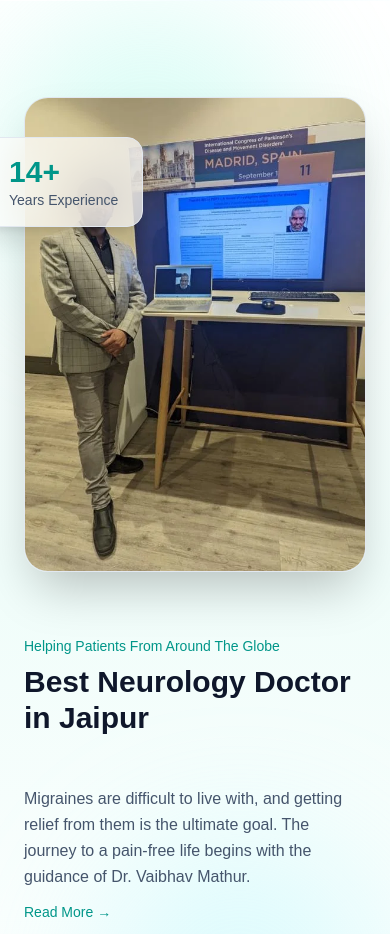
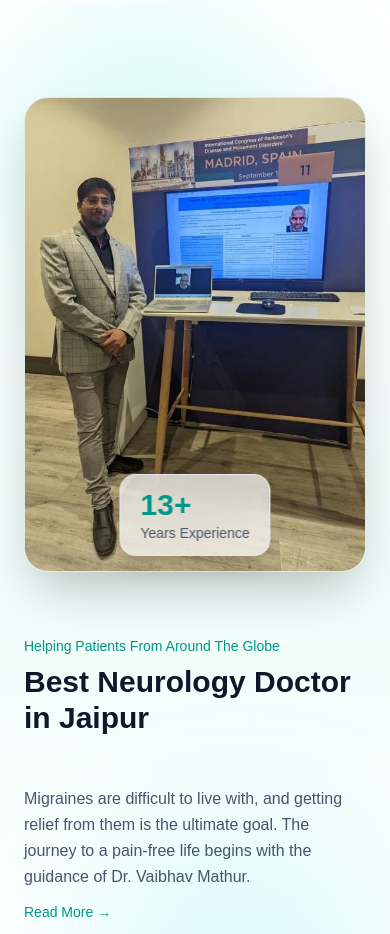
Before and after one commit to devanshumathur22/DR-VAIBHAV, a Next.js app: page / in a window 390 px wide. Shown: the part 6120-7054 px from the top of the page. Built offline with nearby package versions, Linux system fonts and the light colour scheme.

Commit message:
fix mobile UI overlap and navbar scroll

```diff
--- a/components/sections/DoctorExperience.tsx
+++ b/components/sections/DoctorExperience.tsx
@@ -55,10 +55,16 @@ By choosing BrainSpineMind Clinic, you are making an informed decision about you
             initial={{ opacity: 0, y: 40 }}
             whileInView={{ opacity: 1, y: 0 }}
             transition={{ delay: 0.2 }}
-            className="absolute -left-10 top-10 bg-white/70 backdrop-blur-xl border border-slate-200 rounded-2xl px-6 py-4 shadow-xl"
+            className="
+  absolute
+  left-1/2 -translate-x-1/2 bottom-4
+  md:left-auto md:-left-10 md:top-10 md:bottom-auto md:translate-x-0
+  bg-white/70 backdrop-blur-xl border border-slate-200
+  rounded-2xl px-5 py-3 shadow-xl
+"
           >
             <h3 className="text-3xl font-bold text-teal-600">
-              <CountUp end={14} duration={2} />+
+              <CountUp end={13} duration={2} />+
             </h3>
             <p className="text-sm text-slate-600">Years Experience</p>
           </motion.div>
```
